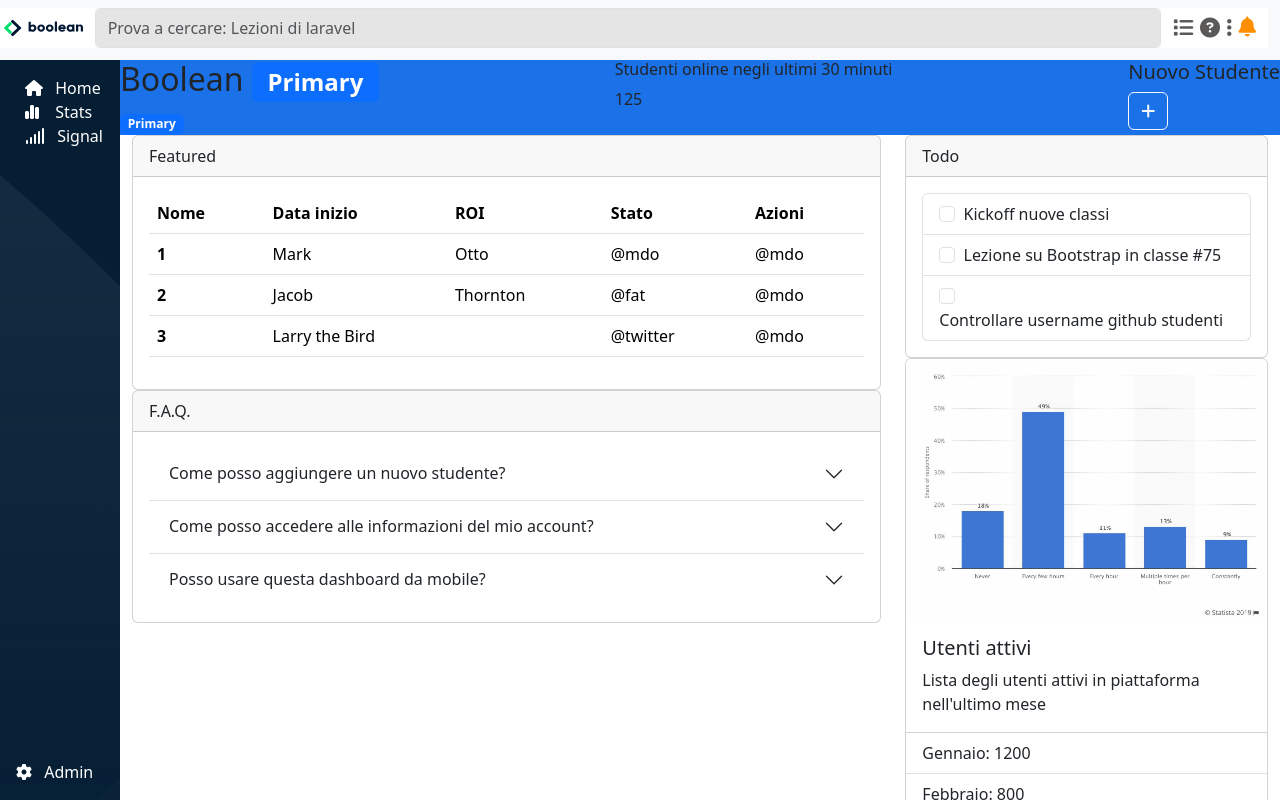
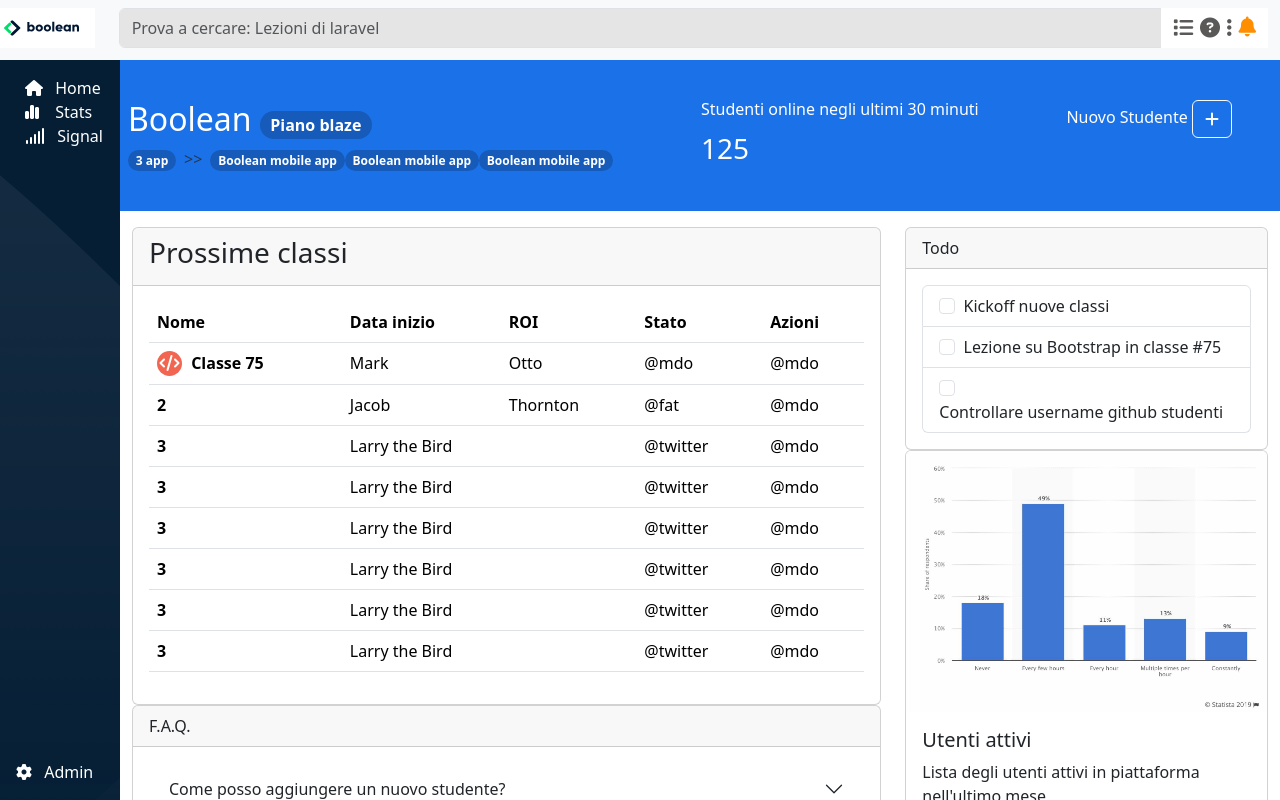
Before and after one commit to AngeloRoudani/html-css-bootstrap-dashboard, a plain HTML site: page index.html in a window 1280 px wide. Drawn offline with nearby package versions, Linux system fonts and the light colour scheme.

Commit message:
main content in progress

```diff
--- a/css/style.css
+++ b/css/style.css
@@ -21,8 +21,8 @@
 }
 
 .ms_logo_1 {
-    width: 35px;
-    height: 35px;
+    width: 40px;
+    height: 40px;
     line-height: 10px;
 }
 
@@ -63,6 +63,29 @@
     flex-direction: column;
 }
 
+.ms_badge_blue {
+    background-color: #165bba;
+}
+
+.ms_boolean span {
+    font-size: 12px;
+}
+
+.ms_badge_orange {
+    width: 25px;
+    height: 25px;
+    border-radius: 50%;
+    background-color: #f26551;
+    color: white;
+    display: inline-block;
+    margin-right: 5px;
+}
+
+.ms_badge_orange i {
+    padding-left: 2.5px;
+}
+
+
 @media screen and (min-width: 768px) {
 
     .ms_sidebar {
@@ -74,6 +97,8 @@
     .ms_header_content {
         flex-direction: row;
         justify-content: space-between;
+        align-items: flex-start;
+        padding-right: 3rem;
     }
     .ms_new_student {
         order: 1;""
--- a/index.html
+++ b/index.html
@@ -12,16 +12,16 @@
 <body>
 
     <header class="fixed-top">
-        <nav class="navbar navbar-expand-lg py-2 d-flex align-items-center">
+        <nav class="navbar navbar-expand-lg py-2 d-flex align-items-center flex-nowrap">
             <div class="container-fluid px-0">
                 <div class="row w-100">
-                    <a class="col-1 col-md-2 col-xl-1 d-flex ms_nav ps-3" href="#">
-                        <img class="col-1 d-md-none ms_logo_1" src="img/mobile-logo.png" alt="logo">
+                    <a class="col-1 col-md-2 col-xl-1 d-flex ms_nav px-3" href="#">
+                        <img class="col-1 d-md-none ms_logo_1 me-2" src="img/mobile-logo.png" alt="logo">
                         <img class="col-1 d-none d-md-inline-block ms_logo_2" src="img/logo.svg" alt="logo">
                     </a>
 
                     <form class="col-10 col-md-8 col-xl-10 px-0" role="search">
-                        <input class="form-control me-2 ms_search" type="search" placeholder="Prova a cercare: Lezioni di laravel">
+                        <input class="form-control mx-4 ms_search" type="search" placeholder="Prova a cercare: Lezioni di laravel">
                     </form>
                     <div class="col-1 col-md-2 col-xl-1 ms_nav d-flex justify-content-between align-items-center">
                         <i class="fa-solid fa-list d-none d-md-inline-block fs-5 ms_green"></i>
@@ -71,39 +71,48 @@
             <!--Header del main-->
             <div class="ms_content overflow-y-scroll">
 
-                <div class="ms_header_content w-100 d-flex">
-                    <div class="ms_new_student">
-                        <h5>Nuovo Studente</h5>
+                <div class="ms_header_content w-100 d-flex text-white py-4 ps-2">
+
+                    <div class="ms_new_student mt-3">
+                        <h5 class="d-inline-block fs-6">Nuovo Studente</h5>
                         <button type="button" class="btn btn-outline-light">
                             <i class="fa-solid fa-plus"></i>
                         </button>
                     </div>
 
-                    <div>
-                        <h2>Boolean <span class="badge text-bg-primary">Primary</span>
+                    <div class="ms_boolean mt-3">
+                        <h2>Boolean <span class="badge rounded-pill ms_badge_blue fs-6">Piano blaze</span>
                         </h2>
                         <div>
-                            <span class="badge text-bg-primary">Primary</span>
+                            <nav class="text-white" style="--bs-breadcrumb-divider: '>>';" aria-label="breadcrumb">
+                                <ol class="breadcrumb">
+                                  <li class="breadcrumb-item"><span class="badge rounded-pill ms_badge_blue">3 app</span></li>
+                                  <li class="breadcrumb-item"><span class="badge rounded-pill ms_badge_blue d-lg-none"><i class="fa-solid fa-plus"></i></span></li>
+                                  <li><span class="badge rounded-pill ms_badge_blue d-none d-lg-inline-block">Boolean mobile app</span></li>
+                                  <li><span class="badge rounded-pill ms_badge_blue d-none d-lg-inline-block">Boolean mobile app</span></li>
+                                  <li><span class="badge rounded-pill ms_badge_blue d-none d-lg-inline-block">Boolean mobile app</span></li>
+                                </ol>
+                            </nav>
 
                         </div>
 
                     </div>
 
-                    <div>
+                    <div class="ms_student mt-3">
                         <h6>Studenti online negli ultimi 30 minuti</h6>
-                        <span>125</span>
+                        <span class="fs-3">125</span>
                     </div>
                 </div>
                 <!--Main con le tabelle e i grafici-->
-                <div class="ms_main_content">
+                <div class="ms_main_content mt-3">
 
                     <div class="container-fluid">
                         <div class="row">
-                            <div class="ms_col_left col col-md-8">
+                            <div class="ms_col_left col-12 col-lg-8">
 
                                 <div class="card">
                                     <div class="card-header">
-                                    Featured
+                                        <h3>Prossime classi</h3>
                                     </div>
                                     <div class="card-body">
                                         <table class="table">
@@ -118,7 +127,11 @@
                                             </thead>
                                             <tbody>
                                             <tr>
-                                                <th scope="row">1</th>
+                                                <th scope="row">
+                                                    <div class="ms_badge_orange"><i class="fa-solid fa-code"></i>
+                                                    </div>
+                                                    <span>Classe 75</span>
+                                                </th>
                                                 <td>Mark</td>
                                                 <td>Otto</td>
                                                 <td>@mdo</td>
@@ -129,6 +142,36 @@
                                                 <td>Jacob</td>
                                                 <td>Thornton</td>
                                                 <td>@fat</td>
+                                                <td>@mdo</td>
+                                            </tr>
+                                            <tr>
+                                                <th scope="row">3</th>
+                                                <td colspan="2">Larry the Bird</td>
+                                                <td>@twitter</td>
+                                                <td>@mdo</td>
+                                            </tr>
+                                            <tr>
+                                                <th scope="row">3</th>
+                                                <td colspan="2">Larry the Bird</td>
+                                                <td>@twitter</td>
+                                                <td>@mdo</td>
+                                            </tr>
+                                            <tr>
+                                                <th scope="row">3</th>
+                                                <td colspan="2">Larry the Bird</td>
+                                                <td>@twitter</td>
+                                                <td>@mdo</td>
+                                            </tr>
+                                            <tr>
+                                                <th scope="row">3</th>
+                                                <td colspan="2">Larry the Bird</td>
+                                                <td>@twitter</td>
+                                                <td>@mdo</td>
+                                            </tr>
+                                            <tr>
+                                                <th scope="row">3</th>
+                                                <td colspan="2">Larry the Bird</td>
+                                                <td>@twitter</td>
                                                 <td>@mdo</td>
                                             </tr>
                                             <tr>
@@ -185,7 +228,7 @@
 
                             </div>
 
-                            <div class="ms_col_right col col-md-4">
+                            <div class="ms_col_right col-12 col-lg-4">
 
                                 <div class="card">
                                     <div class="card-header">
```
